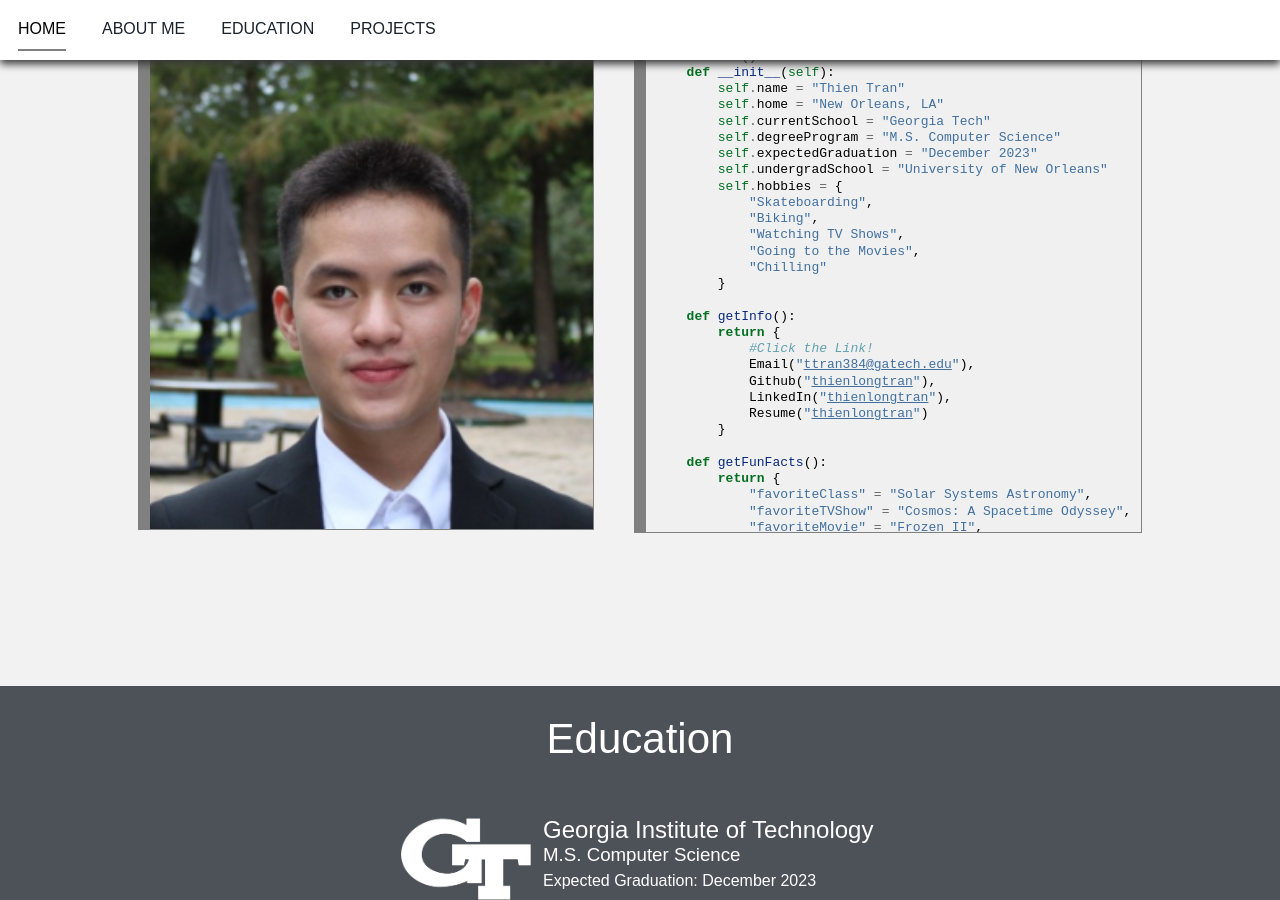
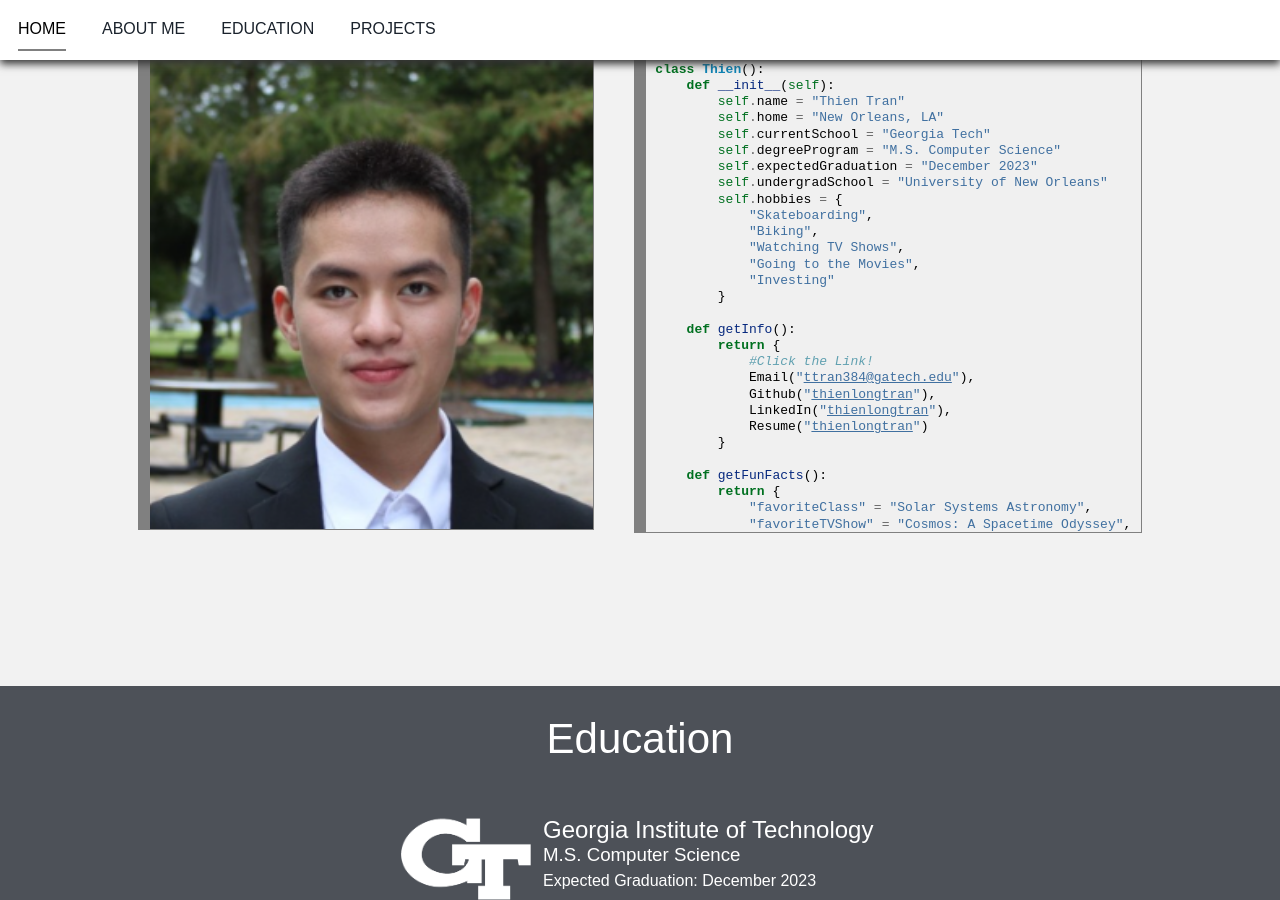
Before and after one commit to Continuiti/personal-website-v2, a Jekyll site: the page built from index.html, in a window 1280 px wide and 900 px high, scrolled down 1114 px. Built offline with Jekyll 4.4.1, drawn with Linux system fonts in a browser that asks for light colours.

Commit message:
Updated bio

```diff
--- a/_includes/bio_codeblock.html
+++ b/_includes/bio_codeblock.html
@@ -1,4 +1,4 @@
-<!-- HTML generated using hilite.me --><div class="about_item" style="background: #f0f0f0; overflow:auto;width:auto;border:solid gray;border-width:.1em .1em .1em .8em;padding:.2em .6em;"><pre style="margin: 0; line-height: 125%"><span style="color: #007020; font-weight: bold">class</span> <span style="color: #0e84b5; font-weight: bold">Thien</span>():
+<!-- HTML generated using hilite.me --><div class="about_item" style="background: #f0f0f0; overflow:auto;width:auto;border:solid gray;border-width:.1em .1em .1em .8em;padding:.2em .6em;"><pre style="margin: 1; line-height: 125%"><span style="color: #007020; font-weight: bold">class</span> <span style="color: #0e84b5; font-weight: bold">Thien</span>():
     <span style="color: #007020; font-weight: bold">def</span> <span style="color: #06287e">__init__</span>(<span style="color: #007020">self</span>):
         <span style="color: #007020">self</span><span style="color: #666666">.</span>name <span style="color: #666666">=</span> <span style="color: #4070a0">&quot;Thien Tran&quot;</span>
         <span style="color: #007020">self</span><span style="color: #666666">.</span>home <span style="color: #666666">=</span> <span style="color: #4070a0">&quot;New Orleans, LA&quot;</span>
@@ -11,7 +11,7 @@
             <span style="color: #4070a0">&quot;Biking&quot;</span>,
             <span style="color: #4070a0">&quot;Watching TV Shows&quot;</span>,
             <span style="color: #4070a0">&quot;Going to the Movies&quot;</span>,
-            <span style="color: #4070a0">&quot;Chilling&quot;</span>
+            <span style="color: #4070a0">&quot;Investing&quot;</span>
         }
 
     <span style="color: #007020; font-weight: bold">def</span> <span style="color: #06287e">getInfo</span>():
@@ -28,8 +28,7 @@
             <span style="color: #4070a0">&quot;favoriteClass&quot;</span> <span style="color: #666666">=</span> <span style="color: #4070a0">&quot;Solar Systems Astronomy&quot;</span>,
             <span style="color: #4070a0">&quot;favoriteTVShow&quot;</span> <span style="color: #666666">=</span> <span style="color: #4070a0">&quot;Cosmos: A Spacetime Odyssey&quot;</span>,
             <span style="color: #4070a0">&quot;favoriteMovie&quot;</span> <span style="color: #666666">=</span> <span style="color: #4070a0">&quot;Frozen II&quot;</span>,
-            <span style="color: #4070a0">&quot;favoriteSinger&quot;</span> <span style="color: #666666">=</span> <span style="color: #4070a0">&quot;Annapantsu&quot;</span>,
-            <span style="color: #4070a0">&quot;favoriteFood&quot;</span> <span style="color: #666666">=</span> <span style="color: #4070a0">&quot;Gumbo&quot;</span>,
-            <span style="color: #4070a0">&quot;favoriteAuthor&quot;</span> <span style="color: #666666">=</span> <span style="color: #4070a0">&quot;J.K. Rowling&quot;</span>
+            <span style="color: #4070a0">&quot;favoriteSong&quot;</span> <span style="color: #666666">=</span> <span style="color: #4070a0">&quot;Roses by The Chainsmokers&quot;</span>,
+            <span style="color: #4070a0">&quot;favoriteFood&quot;</span> <span style="color: #666666">=</span> <span style="color: #4070a0">&quot;Gumbo&quot;</span>
         }
 </pre></div>
```
